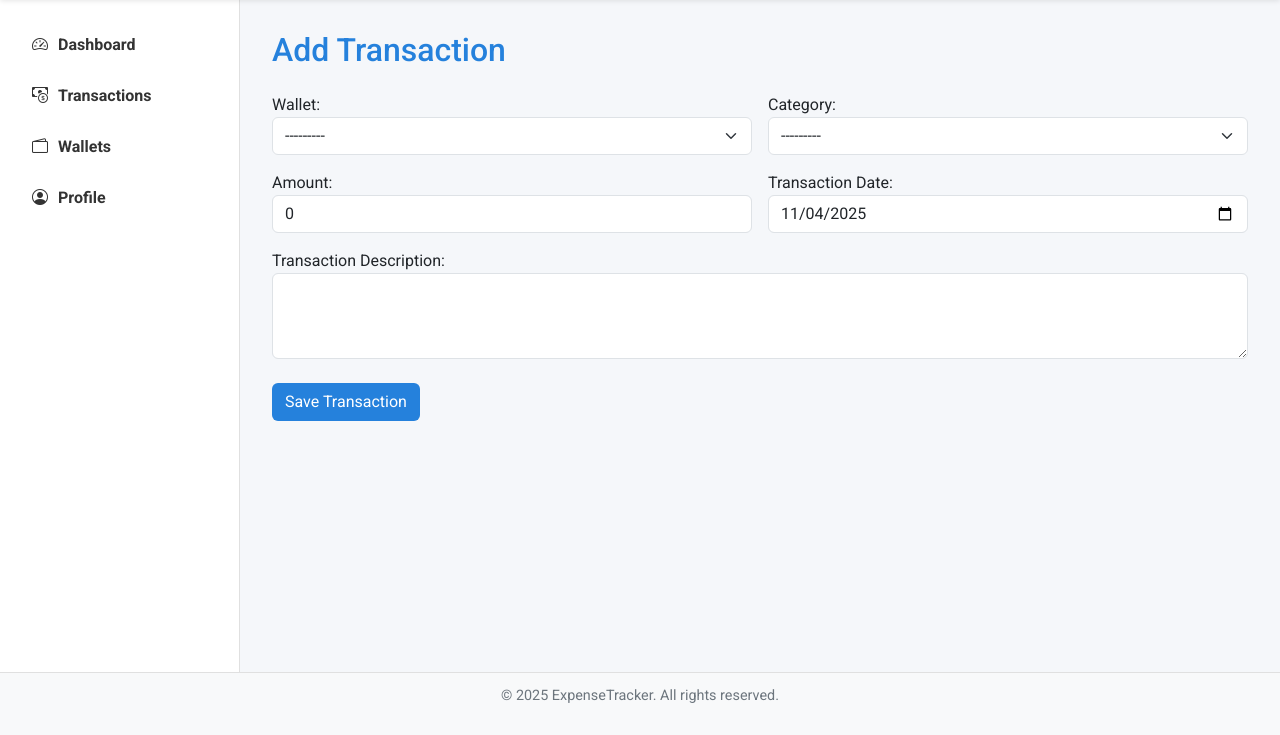
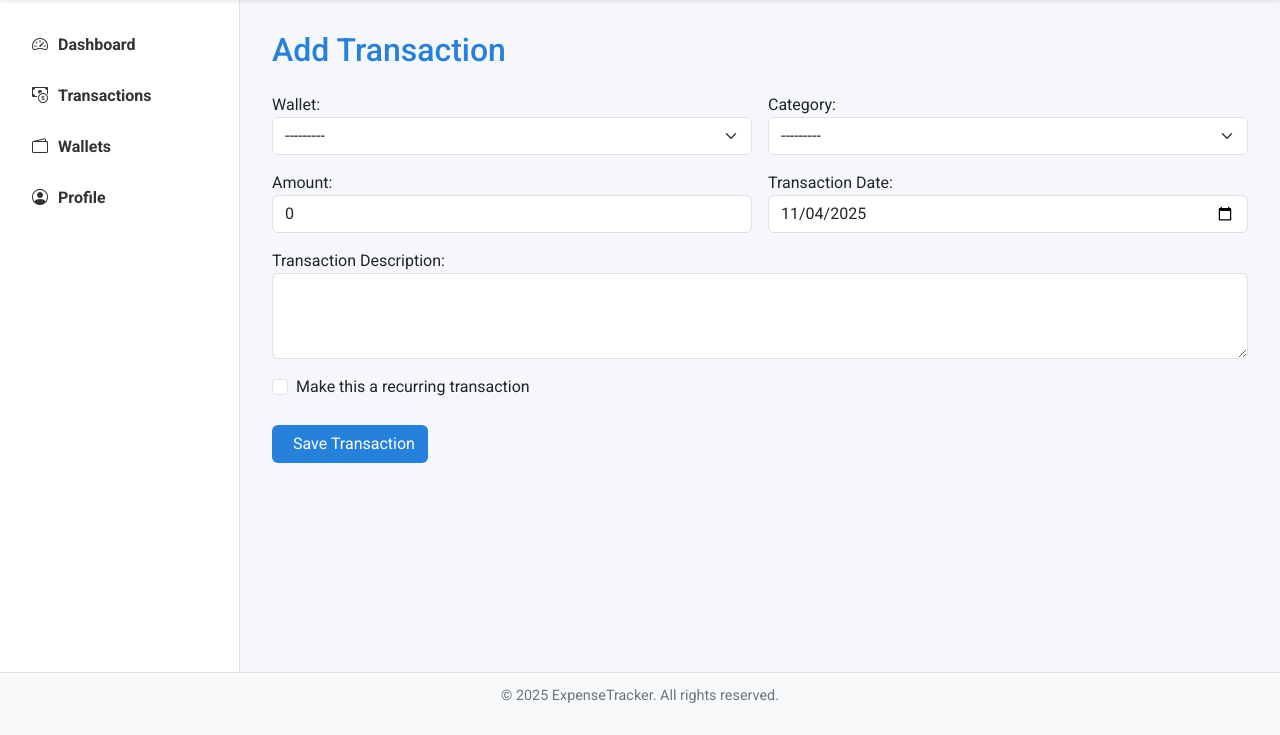
Before and after one commit to Ahmedarain111/ExpenseTracker, a Django app: page /expenses/add_transaction/ in a window 1280 px wide. Shown: the part 65-800 px from the top of the page. Run offline with Django 5.2, Linux system fonts and the light colour scheme; a user stored in the database is signed in; tables that the repository leaves empty hold one stand-in row (values such as "Sample post"); some libraries are stand-ins or nearby versions.

Commit message:
Add reccuring transactions

```diff
--- a/expenses/forms.py
+++ b/expenses/forms.py
@@ -7,10 +7,22 @@ from .models import Wallet
 from .models import Category
 
 
+from django import forms
+from .models import Transaction, Wallet
+
 class TransactionForm(forms.ModelForm):
     class Meta:
         model = Transaction
-        fields = ["wallet", "category", "amount", "date", "description"]
+        fields = [
+            "wallet",
+            "category",
+            "amount",
+            "date",
+            "description",
+            "is_recurring",
+            "recurring_frequency",
+            "recurrence_end_date",
+        ]
 
         widgets = {
             "wallet": forms.Select(attrs={"class": "form-select"}),
@@ -20,18 +32,41 @@ class TransactionForm(forms.ModelForm):
             ),
             "date": forms.DateInput(attrs={"type": "date", "class": "form-control"}),
             "description": forms.Textarea(attrs={"class": "form-control", "rows": 3}),
+            "is_recurring": forms.CheckboxInput(attrs={"class": "form-check-input"}),
+            "recurring_frequency": forms.Select(
+                attrs={"class": "form-select", "placeholder": "Select frequency"}
+            ),
+            "recurrence_end_date": forms.DateInput(
+                attrs={"type": "date", "class": "form-control"}
+            ),
         }
 
     def __init__(self, *args, **kwargs):
         profile = kwargs.pop("profile", None)
         super().__init__(*args, **kwargs)
 
+        # Filter wallets by user profile
         if profile:
             self.fields["wallet"].queryset = Wallet.objects.filter(profile=profile)
 
-        for field_name, field in self.fields.items():
-            if field_name != "description":
-                field.required = True
+        # Optional field rules
+        self.fields["recurring_frequency"].required = False
+        self.fields["recurrence_end_date"].required = False
+
+        # Make sure non-recurring fields are required
+        for field_name in ["wallet", "category", "amount", "date"]:
+            self.fields[field_name].required = True
+
+    def clean(self):
+        """Ensure recurring fields are filled properly when is_recurring is True."""
+        cleaned_data = super().clean()
+        is_recurring = cleaned_data.get("is_recurring")
+        frequency = cleaned_data.get("recurring_frequency")
+
+        if is_recurring and not frequency:
+            self.add_error("recurring_frequency", "Please select a recurring frequency.")
+
+        return cleaned_data
 
 
 class WalletForm(forms.ModelForm):
--- a/expenses/models.py
+++ b/expenses/models.py
@@ -1,6 +1,7 @@
 from django.db import models
 from accounts.models import Profile
 from django.utils import timezone
+from datetime import timedelta
 
 
 class Wallet(models.Model):
@@ -36,10 +37,28 @@ class Transaction(models.Model):
         Category, on_delete=models.SET_NULL, null=True, blank=True
     )
 
-    amount = models.DecimalField(max_digits=10, decimal_places=2, default=0)  # type: ignore
+    amount = models.DecimalField(max_digits=10, decimal_places=2, default=0)
     description = models.TextField("Transaction Description", blank=True)
 
-    date = models.DateField("Transaction Date", default=timezone.now())
+    is_recurring = models.BooleanField("Is Recurring", default=False)
+    recurring_frequency = models.CharField(
+        max_length=20,
+        blank=True,
+        null=True,
+        choices=[
+            ("daily", "Daily"),
+            ("weekly", "Weekly"),
+            ("monthly", "Monthly"),
+            ("yearly", "Yearly"),
+        ],
+    )
+    recurrence_end_date = models.DateField(
+        blank=True,
+        null=True,
+        help_text="When the recurrence should stop (optional)",
+    )
+
+    date = models.DateField("Transaction Date", default=timezone.now)
     created_at = models.DateTimeField(auto_now_add=True)
 
     class Meta:
@@ -50,10 +69,19 @@ class Transaction(models.Model):
 
     @property
     def type(self):
-        """Get transaction type (income or expense) from its category."""
         return self.category.type if self.category else "expense"
 
     @property
     def signed_amount(self):
-        """Return positive for income, negative for expense."""
         return self.amount if self.type == "income" else -self.amount
+
+    def get_next_occurrence(self):
+        if not self.is_recurring or not self.recurring_frequency:
+            return None
+        delta_map = {
+            "daily": timedelta(days=1),
+            "weekly": timedelta(weeks=1),
+            "monthly": timedelta(days=30),
+            "yearly": timedelta(days=365),
+        }
+        return self.date + delta_map.get(self.recurring_frequency, timedelta(days=0))
--- a/expenses/templates/expenses/add_transaction.html
+++ b/expenses/templates/expenses/add_transaction.html
@@ -1,9 +1,10 @@
-{% extends "base.html" %}
+{% extends 'base.html' %}
 
-{% block title %}Add Transaction{% endblock %}
+{% block title %}
+  Add Transaction
+{% endblock %}
 
 {% block content %}
-
   <h2 class="mb-4" style="color: #2581DC;">Add Transaction</h2>
 
   <form method="post" novalidate>
@@ -44,10 +45,41 @@
       <div class="col-12">
         {{ form.description.label_tag }}
         {{ form.description }}
+        {% if form.description.errors %}
+          <div class="text-danger small">{{ form.description.errors.0 }}</div>
+        {% endif %}
+      </div>
+
+      <div class="col-12 mt-3">
+        <div class="form-check">
+          {{ form.is_recurring }}
+          <label class="form-check-label" for="{{ form.is_recurring.id_for_label }}">Make this a recurring transaction</label>
+        </div>
+        {% if form.is_recurring.errors %}
+          <div class="text-danger small">{{ form.is_recurring.errors.0 }}</div>
+        {% endif %}
+      </div>
+
+      <div id="recurrence-fields" class="row g-3 mt-1" style="display: none;">
+        <div class="col-md-6">
+          {{ form.recurring_frequency.label_tag }}
+          {{ form.recurring_frequency }}
+          {% if form.recurring_frequency.errors %}
+            <div class="text-danger small">{{ form.recurring_frequency.errors.0 }}</div>
+          {% endif %}
+        </div>
+
+        <div class="col-md-6">
+          {{ form.recurrence_end_date.label_tag }}
+          {{ form.recurrence_end_date }}
+          {% if form.recurrence_end_date.errors %}
+            <div class="text-danger small">{{ form.recurrence_end_date.errors.0 }}</div>
+          {% endif %}
+        </div>
       </div>
     </div>
 
-    <button type="submit" class="btn text-white mt-4" style="background-color: #2581DC;">Save Transaction</button>
+    <button type="submit" class="btn text-white mt-4" style="background-color: #2581DC;"><i class="fa-solid fa-save me-2"></i>Save Transaction</button>
 
     {% if form.non_field_errors %}
       <div class="alert alert-danger mt-3">
@@ -58,4 +90,19 @@
     {% endif %}
   </form>
 
+  <script>
+    document.addEventListener('DOMContentLoaded', function () {
+      const checkbox = document.querySelector('#id_is_recurring')
+      const recurrenceFields = document.getElementById('recurrence-fields')
+
+      function toggleRecurrenceFields() {
+        recurrenceFields.style.display = checkbox.checked ? 'flex' : 'none'
+      }
+
+      if (checkbox) {
+        checkbox.addEventListener('change', toggleRecurrenceFields)
+        toggleRecurrenceFields()
+      }
+    })
+  </script>
 {% endblock %}
--- a/expenses/views.py
+++ b/expenses/views.py
@@ -8,6 +8,7 @@ from .forms import TransactionForm, WalletForm
 from django.db.models import Sum
 from datetime import date
 import calendar, json
+from datetime import timedelta
 
 
 def home_view(request):
@@ -102,8 +103,11 @@ def dashboard_view(request):
 
 
 def transactions_view(request):
-    transactions = Transaction.objects.filter(profile=request.user.profile)
-    wallets = Wallet.objects.filter(profile=request.user.profile)
+    profile = request.user.profile
+    today = date.today()
+
+    transactions = Transaction.objects.filter(profile=profile, date__lte=today)
+    wallets = Wallet.objects.filter(profile=profile)
 
     wallet_id = request.GET.get("wallet")
     sort_option = request.GET.get("sort")
@@ -119,6 +123,8 @@ def transactions_view(request):
         transactions = transactions.order_by("date")
     elif sort_option == "date_desc":
         transactions = transactions.order_by("-date")
+    else:
+        transactions = transactions.order_by("-date", "-created_at")
 
     return render(
         request,
@@ -150,6 +156,29 @@ def add_transaction(request):
             transaction = form.save(commit=False)
             transaction.profile = profile
             transaction.save()
+
+            if transaction.is_recurring and transaction.recurring_frequency:
+                next_date = transaction.get_next_occurrence()
+                end_date = transaction.recurrence_end_date
+
+                while next_date and (not end_date or next_date <= end_date):
+                    Transaction.objects.create(
+                        profile=profile,
+                        wallet=transaction.wallet,
+                        category=transaction.category,
+                        amount=transaction.amount,
+                        description=f"(Recurring) {transaction.description}",
+                        is_recurring=False,
+                        date=next_date,
+                    )
+                    next_date += {
+                        "daily": timedelta(days=1),
+                        "weekly": timedelta(weeks=1),
+                        "monthly": timedelta(days=30),
+                        "yearly": timedelta(days=365),
+                    }.get(transaction.recurring_frequency, timedelta(days=0))
+
+            messages.success(request, "Transaction added successfully!")
             return redirect("expenses:transactions")
     else:
         form = TransactionForm(profile=profile)
```
Also changed, not shown: expenses/migrations/0002_transaction_is_recurring_and_more.py (added).
